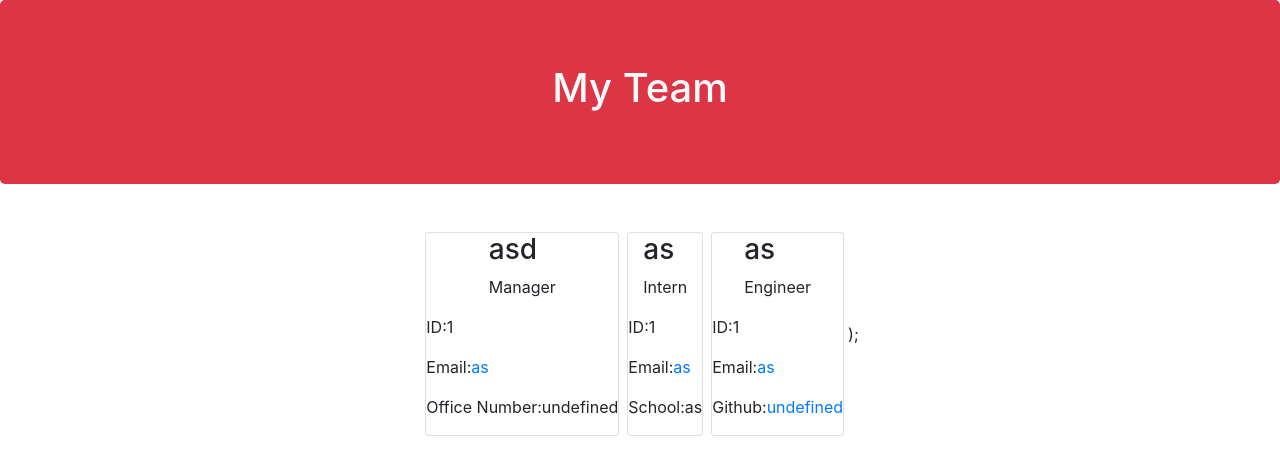
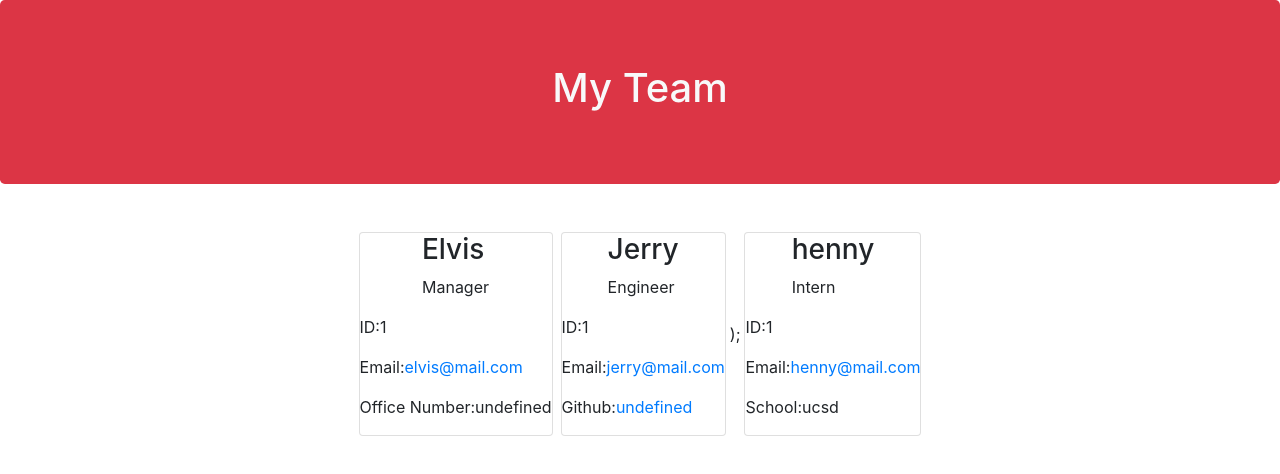
Before and after one commit to Elvis2681/Team-Profile-Generator, a website: page dist/Generated.html in a window 1280 px wide. Drawn offline with nearby package versions, Linux system fonts and the light colour scheme.

Commit message:
added the readme

```diff
--- a/dist/Generated.html
+++ b/dist/Generated.html
@@ -22,44 +22,44 @@
               <div class="row p-1 m-1 align-items-center justify-content-center customBG2 ">
       <div class="card d-flex flex-wrap m-1 align-items-center justify-content-center">
         <header>
-          <h3>asd</h3>
+          <h3>Elvis</h3>
           <p>Manager</p>
         </header>
         <content class="card-content">
           <p>ID:1</p>
           <p>
-            Email:<a href="mailto:as">as</a>
+            Email:<a href="mailto:elvis@mail.com">elvis@mail.com</a>
           </p>
           <p>Office Number:undefined</p>
         </content>
       </div>
     <div class="card d-flex flex-wrap m-1 align-items-center justify-content-center">
+      <header>
+        <h3>Jerry</h3>
+        <p>Engineer</p>
+      </header>
+      <content class="card-content">
+        <p>ID:1</p>
+        <p>
+          Email:<a href="mailto:jerry@mail.com">jerry@mail.com</a>
+        </p>
+      <p>Github:<a href="https://github.com/undefined">undefined</a></p>
+      </content>
+    </div>
+  );
+    <div class="card d-flex flex-wrap m-1 align-items-center justify-content-center">
     <header>
-      <h3>as</h3>
+      <h3>henny</h3>
       <p>Intern</p>
     </header>
     <content class="card-content">
       <p>ID:1</p>
       <p>
-        Email:<a href="mailto:as">as</a>
+        Email:<a href="mailto:henny@mail.com">henny@mail.com</a>
       </p>
-      <p>School:as</p>
+      <p>School:ucsd</p>
     </content>
-  </div>
-    <div class="card d-flex flex-wrap m-1 align-items-center justify-content-center">
-      <header>
-        <h3>as</h3>
-        <p>Engineer</p>
-      </header>
-      <content class="card-content">
-        <p>ID:1</p>
-        <p>
-          Email:<a href="mailto:as">as</a>
-        </p>
-      <p>Github:<a href="https://github.com/undefined">undefined</a></p>
-      </content>
-    </div>
-  );</div>
+  </div></div>
 </div>
 </body>
 </html>
```
Also changed, not shown: CLI-Sample.png (added), HTML-sample.png (added), README.md.
